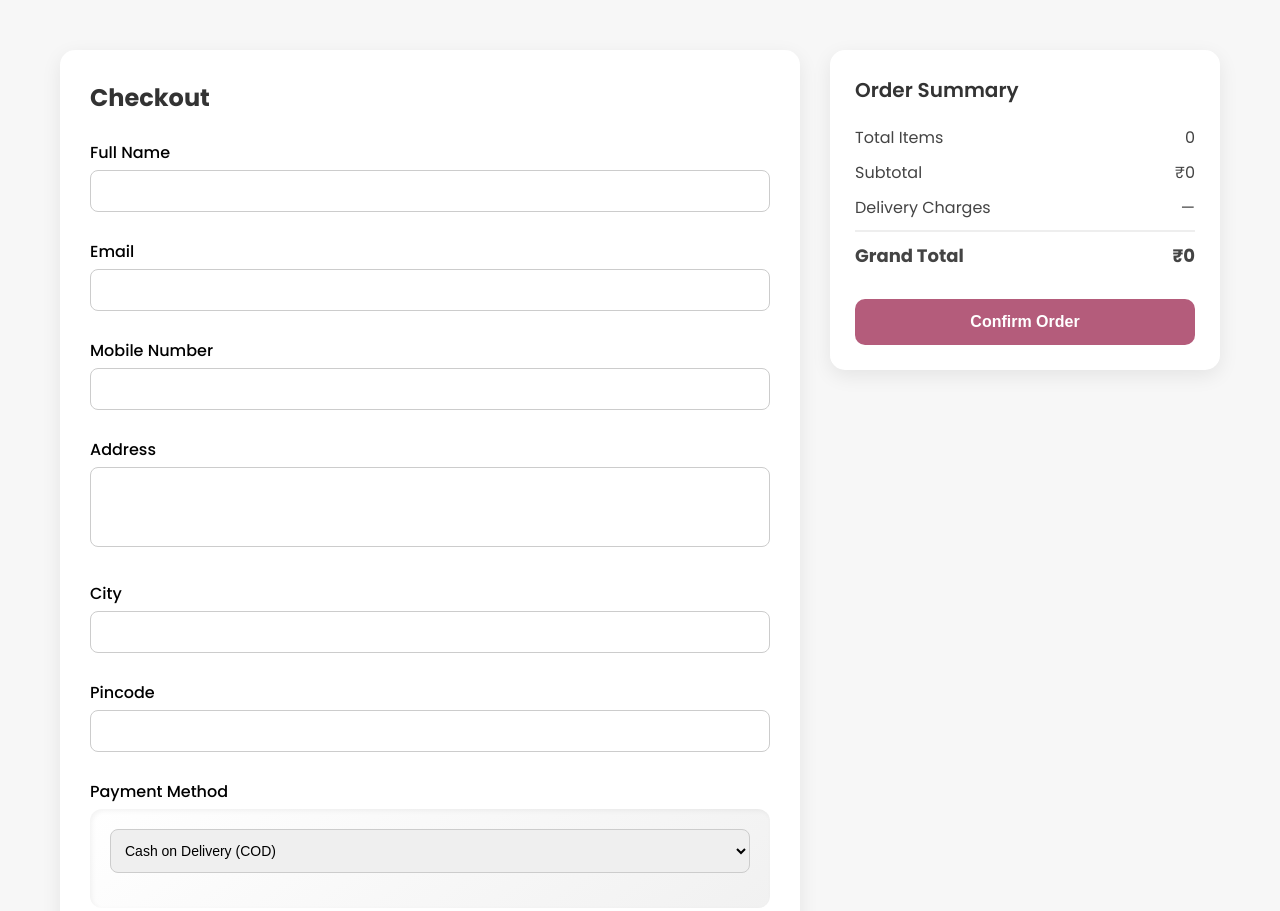
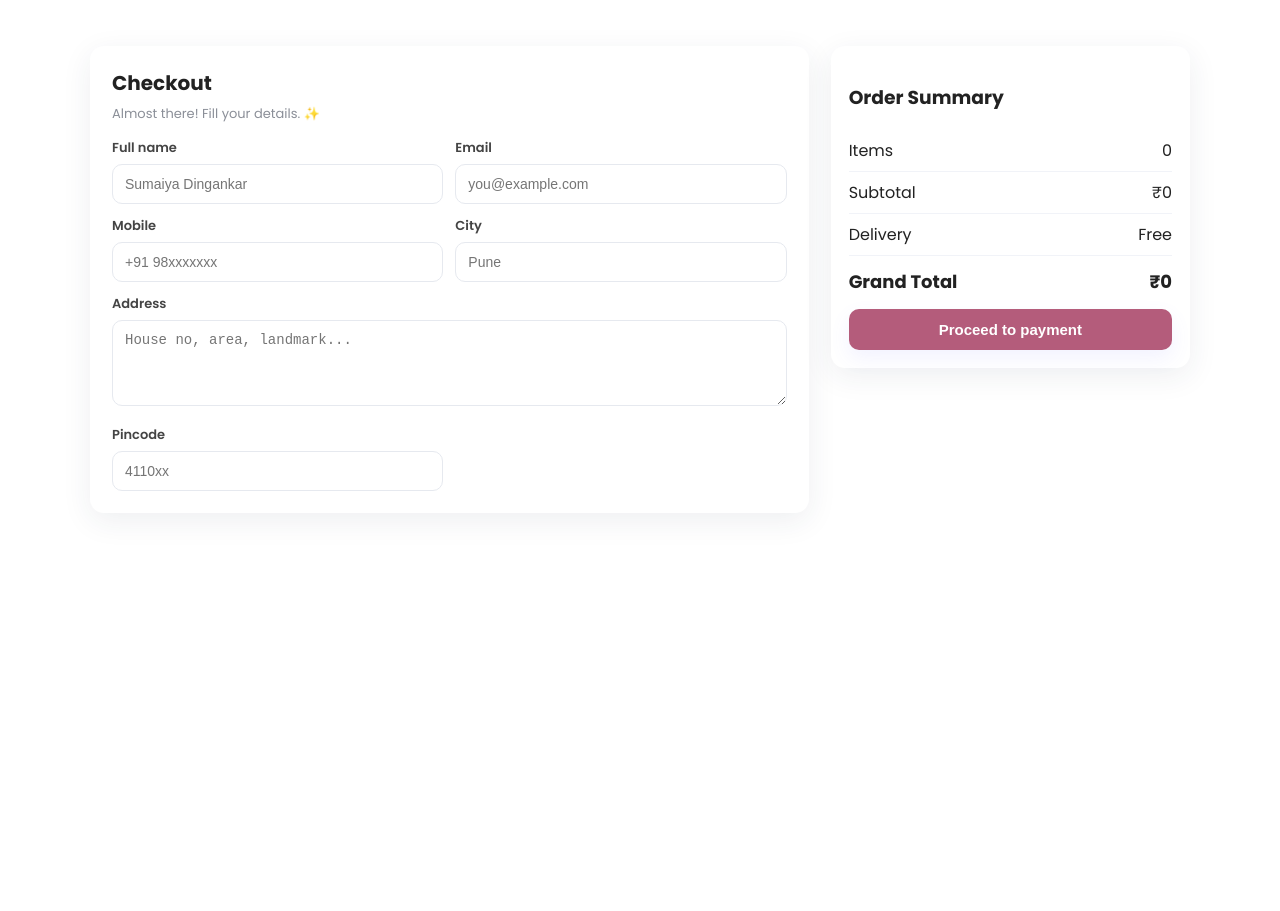
Before and after one commit to sumaiyyadingankar-hash/Project, a plain HTML site: page pages/checkout.html in a window 1280 px wide. Shown: the top 911 px of the page. After the commit the page ends 800 px from the top, so only its background shows below. Drawn offline with Linux system fonts and the light colour scheme.

Commit message:
Add files via upload

```diff
--- a/pages/checkout.html
+++ b/pages/checkout.html
@@ -1,373 +1,211 @@
-<!DOCTYPE html>
+<!doctype html>
 <html lang="en">
-
 <head>
-  <meta charset="UTF-8">
-  <meta name="viewport" content="width=device-width, initial-scale=1.0">
-  <title>Checkout - Sumaiya Trendy Collection</title>
-  <link rel="stylesheet" href="../assets/css/style.css">
+<meta charset="utf-8" />
+<meta name="viewport" content="width=device-width, initial-scale=1" />
+<title>Checkout — Sumaiya Trendy Collection</title>
+<link href="https://fonts.googleapis.com/css2?family=Poppins:wght@300;400;600;700&display=swap" rel="stylesheet">
 <style>
-    body {
-      font-family: 'Poppins', sans-serif;
-      background: #f7f7f7;
-      margin: 0;
-      padding: 0;
+  :root{
+    --bg:#f7f7fb;
+    --card:#ffffff;
+    --muted:#8b8f98;
+    --shadow:0 8px 30px rgba(42,52,75,0.08);
+  }
+  *{box-sizing:border-box;}
+  body{
+    font-family:"Poppins",system-ui;
+    margin:0;
+    color:#222;
+    padding:28px;
+  }
+  .container{
+    max-width:1100px;
+    margin:18px auto;
+    display:grid;
+    grid-template-columns:2fr 1fr;
+    gap:22px;
+    align-items:start;
+  }
+  .checkout-card{
+    background:var(--card);
+    border-radius:14px;
+    padding:22px;
+    box-shadow:var(--shadow);
+  }
+  h1{font-size:20px;margin:0;}
+  p.lead{margin:6px 0 0;color:var(--muted);font-size:13px;}
+  form .row{
+    display:grid;
+    grid-template-columns:repeat(2,1fr);
+    gap:12px;margin-top:14px;
+  }
+  form label{
+    font-size:13px;margin-bottom:6px;color:#444;font-weight:600;display:block;
+  }
+  input, textarea{
+    width:100%;padding:11px 12px;border-radius:10px;border:1px solid #e6e9ef;font-size:14px;background:#fff;
+  }
+  textarea{min-height:86px;resize:vertical;}
+  .full{grid-column:1/-1;}
+  .summary{
+    background:#fff;padding:18px;border-radius:14px;box-shadow:var(--shadow);
+    position:sticky;top:28px;
+  }
+  .summary .line{
+    display:flex;justify-content:space-between;padding:8px 0;border-bottom:1px solid #f1f3f8;
+  }
+  .total{
+    padding-top:12px;display:flex;justify-content:space-between;font-size:18px;font-weight:700;
+  }
+  .confirm-btn{
+    width:100%;margin-top:14px;padding:12px;border-radius:10px;border:none;font-size:15px;font-weight:700;cursor:pointer;
+    background:linear-gradient(90deg,var(--accent),var(--accent-2));color:#fff;box-shadow:0 8px 20px rgba(107,107,255,0.09);
+  }
+  .overlay{
+    position:fixed;inset:0;background:rgba(8,10,20,0.45);display:none;justify-content:center;align-items:center;z-index:9999;padding:18px;
+  }
+  .modal{
+    width:520px;max-width:96%;background:#fff;padding:18px;border-radius:14px;box-shadow:0 20px 60px rgba(20,30,80,0.18);
+    animation:pop .22s ease-out forwards;
+  }
+  @keyframes pop{
+    from{opacity:0;transform:translateY(24px) scale(.98);}
+    to{opacity:1;transform:none;}
+  }
+  .btn-primary{padding:10px;border-radius:10px;border:none;font-weight:700;cursor:pointer;background:#b45c7b;color:#fff;}
+  .btn-ghost{padding:10px;border-radius:10px;border:1px solid #e6e9ef;background:transparent;cursor:pointer;}
+  .success-icon{
+    width:70px;height:70px;background:#d4f8df;color:#2d7a41;border-radius:50%;
+    display:flex;align-items:center;justify-content:center;margin:0 auto;font-size:36px;font-weight:bold;box-shadow:0 0 10px #d6f3d9;
+  }
+  @media(max-width:880px){
+    .container{grid-template-columns:1fr;}
+    .summary{position:static;margin-top:12px;}
   }
 
-    .checkout-container {
-      max-width: 1200px;
-      margin: 50px auto;
-      display: flex;
-      gap: 30px;
-      padding: 0 20px;
-    }
-
-    /* Left: Form */
-    .checkout-form {
-      flex: 2;
-      background: #fff;
-      padding: 30px;
-      border-radius: 15px;
-      box-shadow: 0 6px 20px rgba(0, 0, 0, 0.08);
-    }
-
-    .checkout-form h2 {
-      margin-bottom: 25px;
-      color: #333;
-    }
-
-    .checkout-form label {
-      display: block;
-      margin: 12px 0 5px;
-      font-weight: 500;
-    }
-
-    .checkout-form input,
-    .checkout-form textarea,
-    .checkout-form select {
-      width: 100%;
-      padding: 12px 10px;
-      border-radius: 8px;
-      border: 1px solid #ccc;
-      font-size: 14px;
-      margin-bottom: 15px;
-      resize: none;
-    }
-
-    .checkout-form textarea {
-      height: 80px;
-    }
-
-    /* Fake payment card styling */
-    .payment-card {
-      background: linear-gradient(145deg, #fff, #f1f1f1);
-      border-radius: 12px;
-      padding: 20px;
-      margin-bottom: 15px;
-      box-shadow: inset 2px 2px 5px rgba(0, 0, 0, 0.05);
-    }
-
-    /* Right: Cart Summary */
-    .cart-summary {
-      flex: 1;
-      background: #fff;
-      padding: 25px;
-      border-radius: 15px;
-      box-shadow: 0 6px 20px rgba(0, 0, 0, 0.08);
-      position: sticky;
-      top: 40px;
-      height: fit-content;
-    }
-
-    .cart-summary h3 {
-      font-size: 20px;
-      margin-bottom: 20px;
-      font-weight: 600;
-      color: #333;
-    }
-
-    .summary-row {
-      display: flex;
-      justify-content: space-between;
-      margin: 10px 0;
-      font-size: 16px;
-      color: #444;
-    }
-
-    .total-row {
-      font-size: 18px;
-      font-weight: bold;
-      padding-top: 10px;
-      border-top: 2px solid #eee;
-      margin-top: 10px;
-    }
-
-    .place-order-btn {
-      width: 100%;
-      padding: 14px;
-      background: var(--secondary-color);
-      border: none;
-      color: #fff;
-      font-size: 16px;
-      font-weight: 600;
-      margin-top: 20px;
-      border-radius: 10px;
-      cursor: pointer;
-      transition: 0.3s;
-    }
-
-    .place-order-btn:hover {
-      background: var(--hover-state);
-    }
-
-    /* SUCCESS POPUP */
-    .success-popup {
-      display: none;
-      position: fixed;
-      top: 0;
-      left: 0;
-      width: 100%;
-      height: 100%;
-      background: rgba(0, 0, 0, 0.5);
-
-      justify-content: center;
-      align-items: center;
-      z-index: 9999;
-       padding: 20px; /* ensures spacing on small screens */
-
-
-    }
-
-    .popup-box {
-      background: #fff;
-      padding: 30px;
-      border-radius: 12px;
-      text-align: center;
-      max-width: 400px;
-       width: 100%; /* fills available width on mobile */
-      box-shadow: 0 4px 20px rgba(0, 0, 0, 0.1);
-      /* Animation */
-    opacity: 0;
-    transform: translateY(50px);
-    animation: fadeInUp 0.5s forwards;
-    }
-
-    .popup-box h3 {
-      margin-bottom: 15px;
-      color: #4BB543;
-    }
-
-    .popup-box p {
-      margin-bottom: 20px;
-      color: #333;
-    }
-
-    .popup-box button {
-      padding: 12px 20px;
-      background: var(--secondary-color);
-      color: #fff;
-      border: none;
-      border-radius: 8px;
-      cursor: pointer;
-    }
-
-    @keyframes fadeInUp {
-  0% {
-    opacity: 0;
-    transform: translateY(50px);
-  }
-  100% {
-    opacity: 1;
-    transform: translateY(0);
-  }
-}
-
-
-
-    @media(max-width: 900px) {
-      .checkout-container {
-        flex-direction: column;
-      }
-
-      .cart-summary {
-        position: static;
-        top: auto;
-      }
-    }
-
-    /* Mobile adjustments */
-@media(max-width: 600px){
-    .popup-box {
-        padding: 20px;
-    }
-
-    .popup-box h3 {
-        font-size: 18px;
-    }
-
-    .popup-box p {
-        font-size: 14px;
-    }
-
-    .popup-box button {
-        width: 100%;
-        padding: 12px;
-    }
+  .confirm-btn{
+    background:#b45c7b ;
   }
 </style>
 </head>
-
 <body>
 
-  <div class="checkout-container">
-    <!-- LEFT: FORM -->
-    <div class="checkout-form">
-      <h2>Checkout</h2>
-      <form id="checkoutForm">
-        <label>Full Name</label>
-        <input type="text" id="name" required>
-
-        <label>Email</label>
-        <input type="email" id="email" required>
-
-        <label>Mobile Number</label>
-        <input type="tel" id="mobile" required>
-
-        <label>Address</label>
-        <textarea id="address" required></textarea>
-
-        <label>City</label>
-        <input type="text" id="city" required>
-
-        <label>Pincode</label>
-        <input type="number" id="pincode" required>
-
-        <label>Payment Method</label>
-        <div class="payment-card">
-          <select id="payment">
-            <option>Cash on Delivery (COD)</option>
-            <option>Fake Card Payment</option>
-          </select>
+<div class="container">
+  <!-- Checkout Form -->
+  <section class="checkout-card">
+    <div class="checkout-header">
+      <div>
+        <h1>Checkout</h1>
+        <p class="lead">Almost there! Fill your details. ✨</p>
+      </div>
+    </div>
+    <form id="checkoutForm" novalidate>
+      <div class="row">
+        <div><label>Full name</label><input id="name" type="text" placeholder="Sumaiya Dingankar" required></div>
+        <div><label>Email</label><input id="email" type="email" placeholder="you@example.com" required></div>
+        <div><label>Mobile</label><input id="mobile" type="tel" placeholder="+91 98xxxxxxx" required></div>
+        <div><label>City</label><input id="city" type="text" placeholder="Pune" required></div>
+        <div class="full"><label>Address</label><textarea id="address" placeholder="House no, area, landmark..." required></textarea></div>
+        <div><label>Pincode</label><input id="pincode" type="text" placeholder="4110xx" required></div>
       </div>
     </form>
+  </section>
+
+  <!-- Summary -->
+  <aside class="summary">
+    <h3>Order Summary</h3>
+    <div class="line"><div>Items</div><div id="summaryItems">0</div></div>
+    <div class="line"><div>Subtotal</div><div>₹<span id="summarySubtotal">0</span></div></div>
+    <div class="line"><div>Delivery</div><div id="summaryDelivery">Free</div></div>
+    <div class="total"><div>Grand Total</div><div>₹<span id="summaryGrandTotal">0</span></div></div>
+    <button id="openGateway" class="confirm-btn">Proceed to payment</button>
+  </aside>
 </div>
 
-    <!-- RIGHT: CART SUMMARY -->
-    <div class="cart-summary">
-      <h3>Order Summary</h3>
-      <div class="summary-row">
-        <span>Total Items</span>
-        <span id="summaryItems">0</span>
-      </div>
-      <div class="summary-row">
-        <span>Subtotal</span>
-        <span>₹<span id="summarySubtotal">0</span></span>
-      </div>
-      <div class="summary-row">
-        <span>Delivery Charges</span>
-        <span id="summaryDelivery">Free</span>
-      </div>
-      <div class="summary-row total-row">
-        <span>Grand Total</span>
-        <span>₹<span id="summaryGrandTotal">0</span></span>
-      </div>
-      <button id="placeOrder" class="place-order-btn">Confirm Order</button>
+<!-- Payment Modal -->
+<div class="overlay" id="gatewayOverlay">
+  <div class="modal">
+    <div id="gatewayFormArea" style="margin-top:12px;">
+      <div style="margin-bottom:12px;font-size:13px;font-weight:600;color:#555; display:flex; align-items:center; gap:10px;">
+  <span>Cards Accepted:</span>
+  <div style="display:flex; gap:10px; align-items:center;">
+  <img src="https://cdn.jsdelivr.net/gh/simple-icons/simple-icons/icons/googlepay.svg" style="height:22px;" alt="GPay">
+    <img src="https://upload.wikimedia.org/wikipedia/commons/2/2a/Mastercard-logo.svg" style="height:22px;" alt="Mastercard">
+    <img src="https://cdn.jsdelivr.net/gh/simple-icons/simple-icons/icons/paypal.svg" style="height:22px;" alt="PayPal">
+     <img src="https://upload.wikimedia.org/wikipedia/commons/4/41/Visa_Logo.png" style="height:22px;" alt="Visa">
   </div>
 </div>
 
-  <!-- SUCCESS POPUP -->
-  <div id="orderSuccess" class="success-popup">
-    <div class="popup-box">
-      <h3>🎉 Order Placed Successfully!</h3>
-      <p>Thank you for shopping with Sumaiya Trendy Collection 💕</p>
-      <button id="continueBtn">Continue Shopping</button>
+      <label>Card Number</label><input id="cardNumber" maxlength="19" placeholder="4244 4244 4244 4244">
+      <div style="display:grid;grid-template-columns:1fr 1fr;gap:10px;margin-top:10px;">
+        <div><label>Expiry</label><input id="cardExp" maxlength="5" placeholder="MM/YY"></div>
+        <div><label>CVV</label><input id="cardCvv" maxlength="4" placeholder="123"></div>
+      </div>
+      <label style="margin-top:12px;">Name on card</label>
+      <input id="cardName" placeholder="Sumaiya Dingankar">
+      <div style="display:flex;gap:10px;margin-top:14px;">
+        <button id="btnPayNow" class="btn-primary">Pay ₹0</button>
       </div>
     </div>
 
-  <div id="toastBox"></div>
+    <!-- Success -->
+    <div id="successArea" style="display:none; text-align:center; padding:25px;">
+      <div class="success-icon">✔</div>
+      <h3 style="margin-top:15px;font-size:20px;color:#2d7a41;font-weight:600;">Order Placed Successfully!</h3>
+      <p style="color:#666;margin-top:5px;">Thank you for shopping with us 💕</p>
+      <button id="closeSuccessBtn" style="margin-top:20px;background:#b45c7b;color:white;padding:10px 20px;border:none;border-radius:8px;font-size:15px;cursor:pointer;">Continue Shopping</button>
+    </div>
 
+    <button id="closeModal" class="btn-ghost" style="position:absolute; top:12px; right:12px;">✕</button>
+  </div>
+</div>
 
-  <script src="../assets/js/cart.js"></script>
 <script>
-document.addEventListener("DOMContentLoaded", () => {
-
-  let cart = JSON.parse(localStorage.getItem("cart")) || [];
-
+const cart = JSON.parse(localStorage.getItem("cart"))||[];
 const summaryItems = document.getElementById("summaryItems");
 const summarySubtotal = document.getElementById("summarySubtotal");
-  const summaryDelivery = document.getElementById("summaryDelivery");
 const summaryGrandTotal = document.getElementById("summaryGrandTotal");
-  const placeBtn = document.getElementById("placeOrder");
-  const popup = document.getElementById("orderSuccess");
-  const continueBtn = document.getElementById("continueBtn");
-  const toastBox = document.getElementById("toastBox");
 
-  // Render order summary
-  function renderCheckoutSummary() {
-    let subtotal = 0;
-    cart.forEach(item => {
-      const price = parseFloat(item.price.toString().replace(/[^0-9.]/g, '')) || 0;
-      subtotal += price * (item.qty || 1);
+function formatAmount(n){return Number(n).toFixed(2).replace('.00','');}
+function calcSummary(){
+  let subtotal=0;
+  cart.forEach(it=>{
+    subtotal += parseFloat((it.price||"0").toString().replace(/[^0-9.]/g,""))*(it.qty||1);
   });
+  summaryItems.textContent = cart.length;
+  summarySubtotal.textContent = formatAmount(subtotal);
+  summaryGrandTotal.textContent = formatAmount(subtotal);
+  document.getElementById("btnPayNow").textContent="Pay ₹"+formatAmount(subtotal);
+}
+calcSummary();
 
-    summaryItems.innerText = cart.length;
-    summarySubtotal.innerText = subtotal;
-    summaryDelivery.innerText = subtotal > 0 ? "Free" : "—";
-    summaryGrandTotal.innerText = subtotal;
-  }
-
-  renderCheckoutSummary();
-
-  // Toast function
-  function showToast(message, type = "error") {
-    const toast = document.createElement("div");
-    toast.className = `toast ${type}`;
-    toast.innerHTML = `<span>${message}</span>
-                       <span class="close" onclick="this.parentElement.remove()">&times;</span>`;
-    toastBox.appendChild(toast);
-    setTimeout(() => toast.remove(), 4000);
-  }
-
-  // Confirm order
-  placeBtn.addEventListener("click", (e) => {
-    e.preventDefault();
-
-    const name = document.getElementById("name").value.trim();
-    const email = document.getElementById("email").value.trim();
-    const mobile = document.getElementById("mobile").value.trim();
-    const address = document.getElementById("address").value.trim();
-    const city = document.getElementById("city").value.trim();
-    const pincode = document.getElementById("pincode").value.trim();
-
-    if (!name || !email || !mobile || !address || !city || !pincode) {
-      showToast("Please fill all required fields!");
-      return;
-    }
-
-    if (cart.length === 0) {
-      showToast("Your cart is empty!");
-      return;
-    }
-
-    // Show success popup
-    popup.style.display = "flex";
-
-    // Clear cart
-    cart = [];
-    localStorage.setItem("cart", JSON.stringify(cart));
-    renderCheckoutSummary();
+const overlay=document.getElementById("gatewayOverlay");
+document.getElementById("openGateway").addEventListener("click",()=>{
+  const name=document.getElementById("name").value.trim();
+  const email=document.getElementById("email").value.trim();
+  const mobile=document.getElementById("mobile").value.trim();
+  const city=document.getElementById("city").value.trim();
+  const address=document.getElementById("address").value.trim();
+  const pincode=document.getElementById("pincode").value.trim();
+  if(!name||!email||!mobile||!city||!address||!pincode){ alert("Please fill checkout form 💗"); return; }
+  if(cart.length===0){ alert("Cart is empty ❤️"); return; }
+  overlay.style.display="flex";
 });
-
-  // Continue shopping button
-  continueBtn.addEventListener("click", () => {
-    popup.style.display = "none";
-    window.location.href = "../pages/shop.html";
+document.getElementById("closeModal").addEventListener("click",()=>overlay.style.display="none");
+document.getElementById("btnPayNow").addEventListener("click",()=>{
+  const num=document.getElementById("cardNumber").value.trim();
+  const exp=document.getElementById("cardExp").value.trim();
+  const cvv=document.getElementById("cardCvv").value.trim();
+  if(!num||num.replace(/\s/g,'').length<12){ alert("Enter valid card number"); return; }
+  if(!/^\d{2}\/\d{2}$/.test(exp)){ alert("Expiry must be MM/YY"); return; }
+  if(!cvv||cvv.length<3){ alert("Invalid CVV"); return; }
+  document.getElementById("gatewayFormArea").style.display="none";
+  document.getElementById("successArea").style.display="";
+  localStorage.setItem("cart","[]");
+  calcSummary();
 });
-
-});
+document.getElementById("closeSuccessBtn").addEventListener("click",()=>window.location.href="../pages/shop.html");
 </script>
-
-
 </body>
-
 </html>
```
Lines whose indentation alone changed are shown as unchanged.
